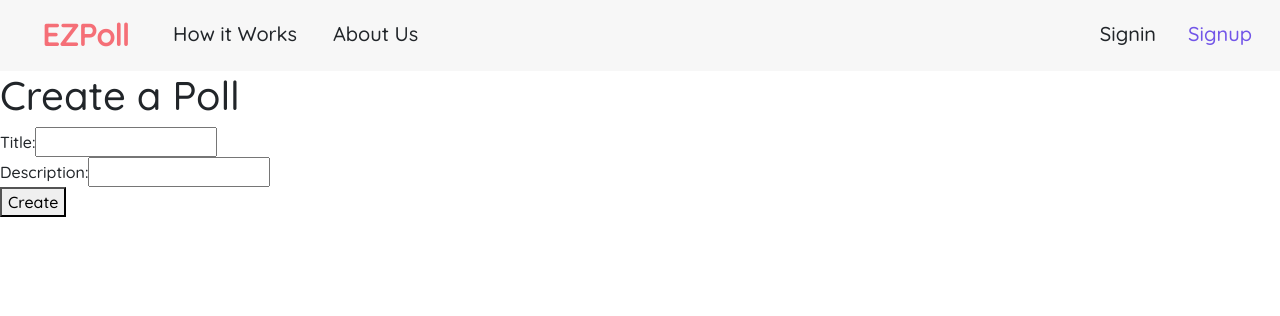
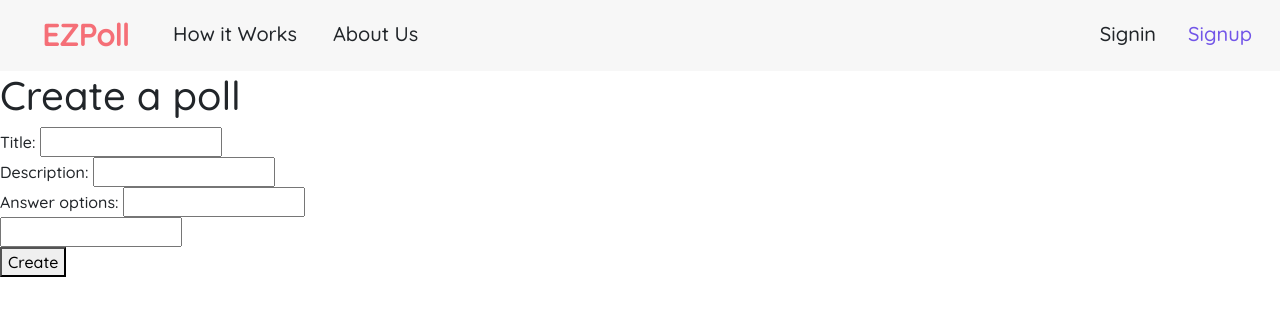
Before and after one commit to AayushMaurya/EZPoll, a React (Create React App) app in the folder client/: page /createPoll in a window 1280 px wide. Shown: the top 316 px of the page. Built offline with nearby package versions, Linux system fonts and the light colour scheme.

Commit message:
create poll form added

```diff
--- a/client/src/pages/Homepage.jsx
+++ b/client/src/pages/Homepage.jsx
@@ -21,7 +21,7 @@ const Homepage = () => {
                 <h3 className='homeSubHeading'>Simple<span className="dot">.</span> Fast<span className="dot">.</span> Secure<span className="dot">.</span> </h3>
             </div>
             <div className="row btnRow">
-                <Link to="/create" className='col-2'><button className="btn btn1">Create a Poll</button></Link>
+                <Link to="/Createpoll" className='col-2'><button className="btn btn1">Create a Poll</button></Link>
                 <Link to="/polls" className='col-2'><button className="btn btn2">Ongoing Polls</button></Link>
             </div>
             <div className="row btnRow">
--- a/client/src/pages/poll/CreatePoll.jsx
+++ b/client/src/pages/poll/CreatePoll.jsx
@@ -1,42 +1,54 @@
 import React, { useState } from "react";
+import { Navigate } from "react-router";
 
 const CreatePoll = () => {
-    const [options, setOptions] = useState({})
-    const [formInfo, setFormInfo] = useState({
+
+    const [pollinfo, setPollInfo] = useState({
         title: "",
-        description: "",
-        options: options
+        desc: "",
+        option1: "",
+        option2: ""
     });
+    const [isCreated, setIsCreated] = useState(false);
 
     const changeHandler = (e) => {
-        let name=e.target.name;
+        let name = e.target.name;
         let value = e.target.value;
 
-        setFormInfo({
-            ...formInfo,
+        setPollInfo({
+            ...pollinfo,
             [name]: value
         });
     }
 
     const formHandler = (e) => {
         e.preventDefault();
-        console.log(formInfo);
+
+        setIsCreated(true);
     }
 
     return (
         <>
-            <div>
-                <h1>Create a Poll</h1>
-                <form onSubmit={formHandler}>
-                    <label>Title: </label>
-                    <input type="text" name="title" value={formInfo.title} onChange={changeHandler} />
-                    <br />
-                    <label>Description: </label>
-                    <input type="text" name="description" value={formInfo.description} onChange={changeHandler} />
-                    <br />
-                    <button type="submit">Create</button>
-                </form>
-            </div>
+        {!isCreated && <div>
+        <h1>Create a poll</h1>
+        <form onSubmit={formHandler}>
+        <lable>Title: </lable>
+        <input type="text" name="title" required value={pollinfo.title} onChange={changeHandler} />
+        <br />
+        <lable>Description: </lable>
+        <input type="text" name="desc" value={pollinfo.desc} onChange={changeHandler} />
+        <br />
+        <lable>Answer options: </lable>
+        <input type="text" name="option1" required value={pollinfo.option1} onChange={changeHandler} />
+        <br />
+        <input type="text" name="option2" required value={pollinfo.option2} onChange={changeHandler} />
+        <br />
+        <button type="submit">Create</button>
+        </form>
+        </div>}
+        {isCreated && <div>
+            <h1>Your poll is successfull created</h1>
+        </div>}
         </>
     );
 }
```
